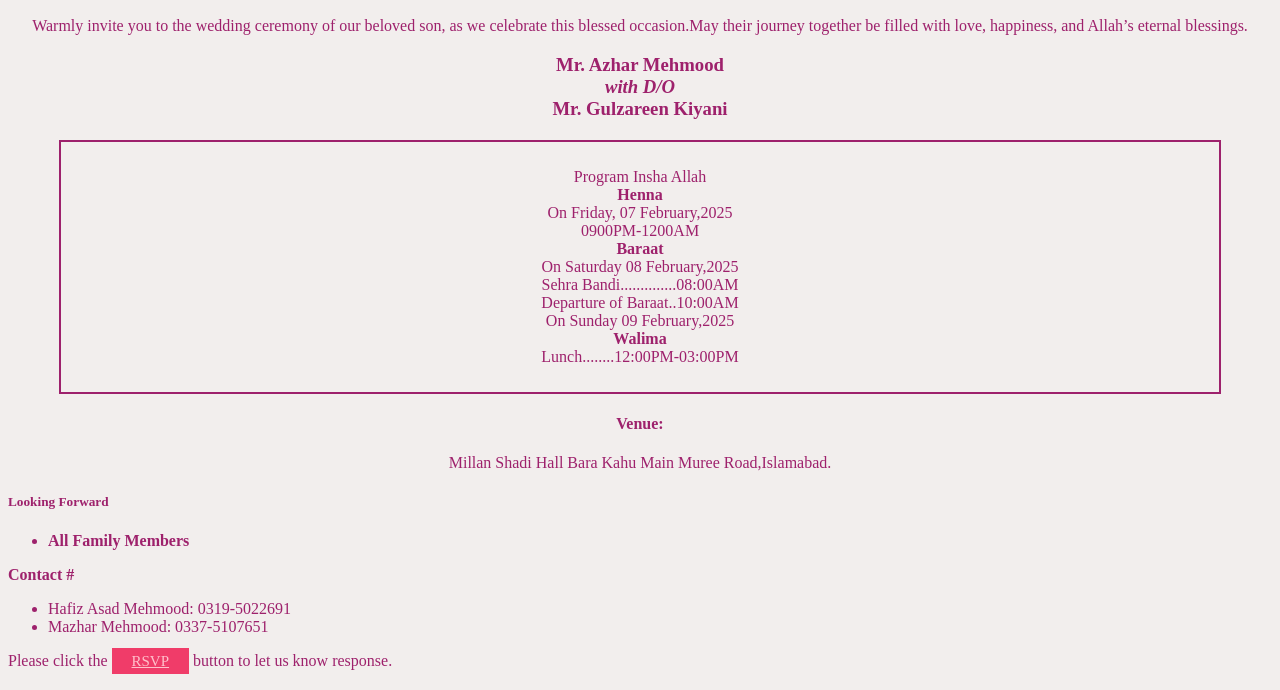
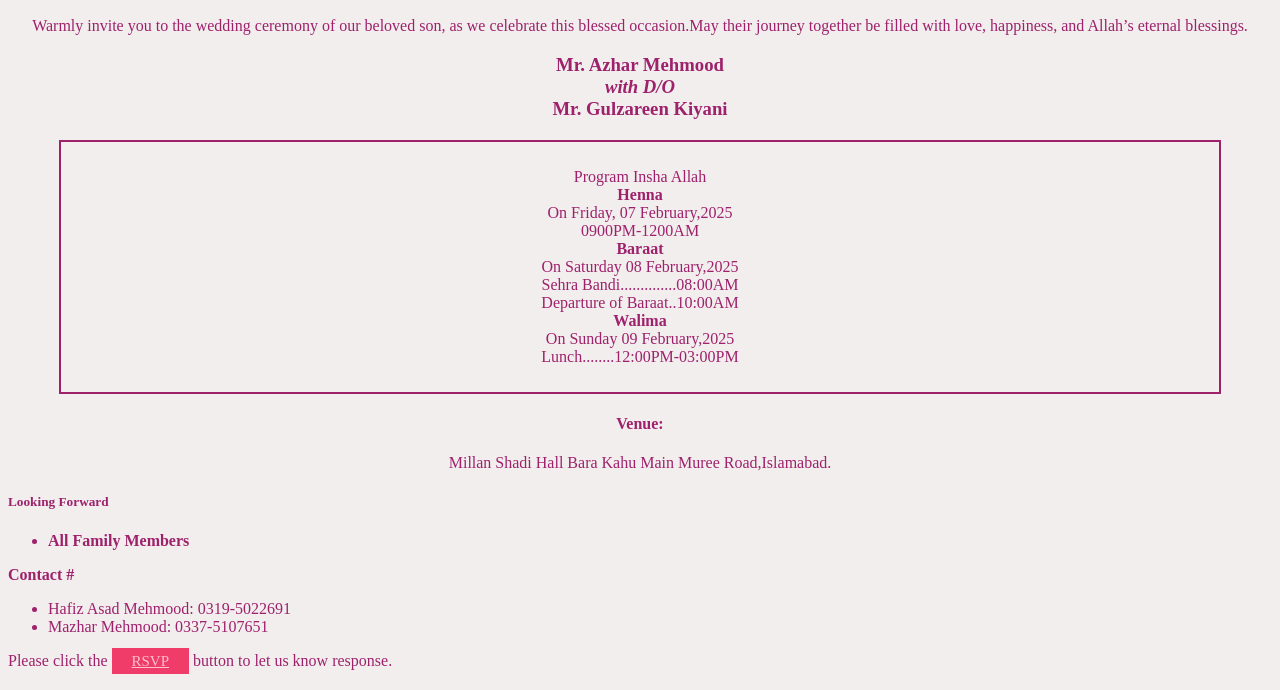
Before and after one commit to AziDesign/AziInvite.github.io, a plain HTML site: page index.html in a window 1280 px wide. Shown: the part 110-800 px from the top of the page. Drawn offline with Linux system fonts and the light colour scheme.

Commit message:
index.html

```diff
--- a/index.html
+++ b/index.html
@@ -31,7 +31,7 @@
         <div Invi class="message"><p>Warmly invite you to the wedding ceremony of our beloved son, as we celebrate this blessed occasion.May their journey together be filled with love, happiness, and Allah’s eternal blessings.</p></div>
 
         <h3>Mr. Azhar Mehmood <br><em>with D/O</em><br> Mr. Gulzareen Kiyani</h3>
-        <div class="dates"><P>Program Insha Allah<br><strong>Henna</strong><br>On Friday, 07 February,2025<br>0900PM-1200AM<br><strong>Baraat</strong><br>On Saturday 08 February,2025<br>Sehra Bandi..............08:00AM<br>Departure of Baraat..10:00AM<br>On Sunday 09 February,2025<br><strong>Walima</strong><br>Lunch........12:00PM-03:00PM
+        <div class="dates"><P>Program Insha Allah<br><strong>Henna</strong><br>On Friday, 07 February,2025<br>0900PM-1200AM<br><strong>Baraat</strong><br>On Saturday 08 February,2025<br>Sehra Bandi..............08:00AM<br>Departure of Baraat..10:00AM<br><strong>Walima</strong><br>On Sunday 09 February,2025<br>Lunch........12:00PM-03:00PM
         </p></div>
     <h4>Venue:</h4>
     <p class="venue">
```
